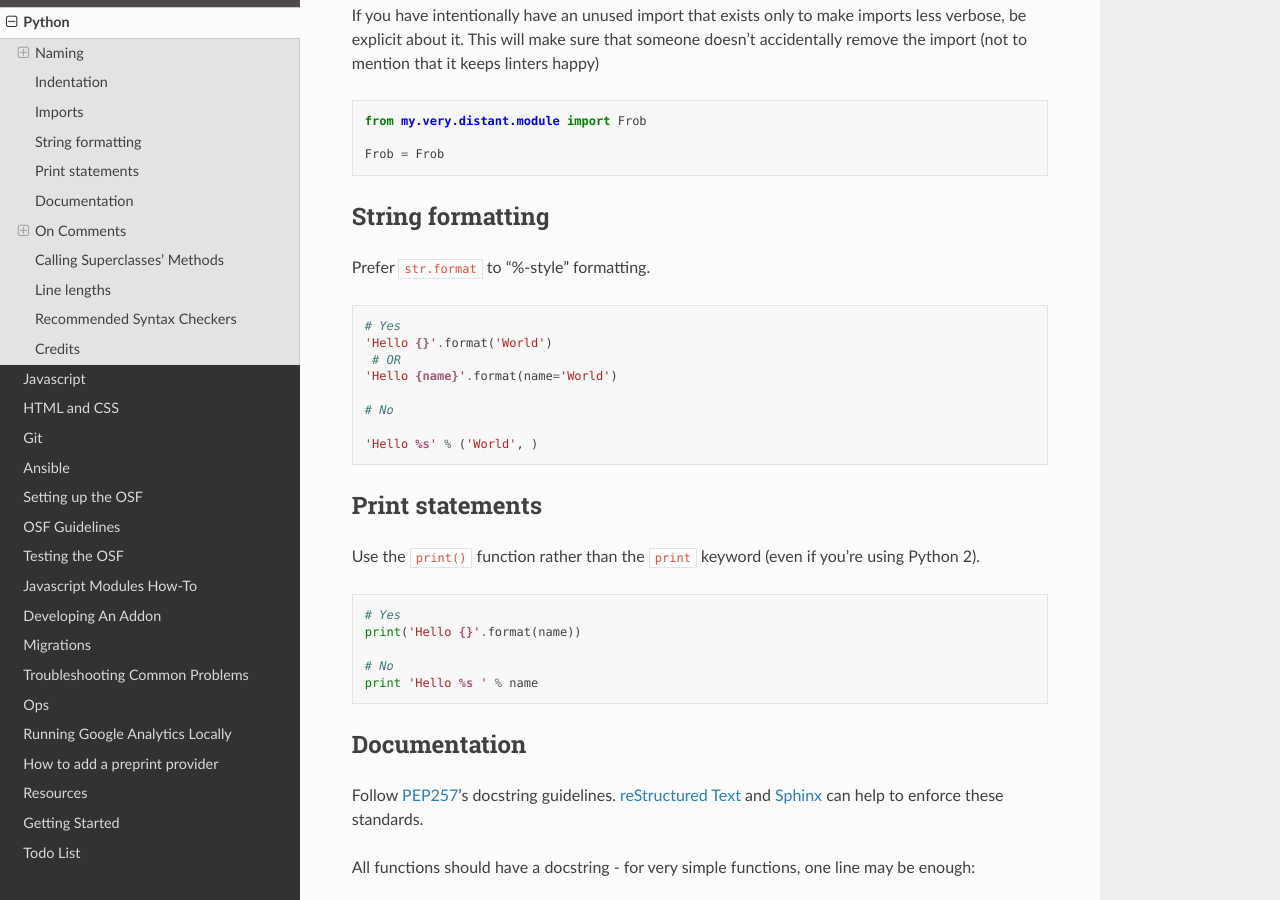
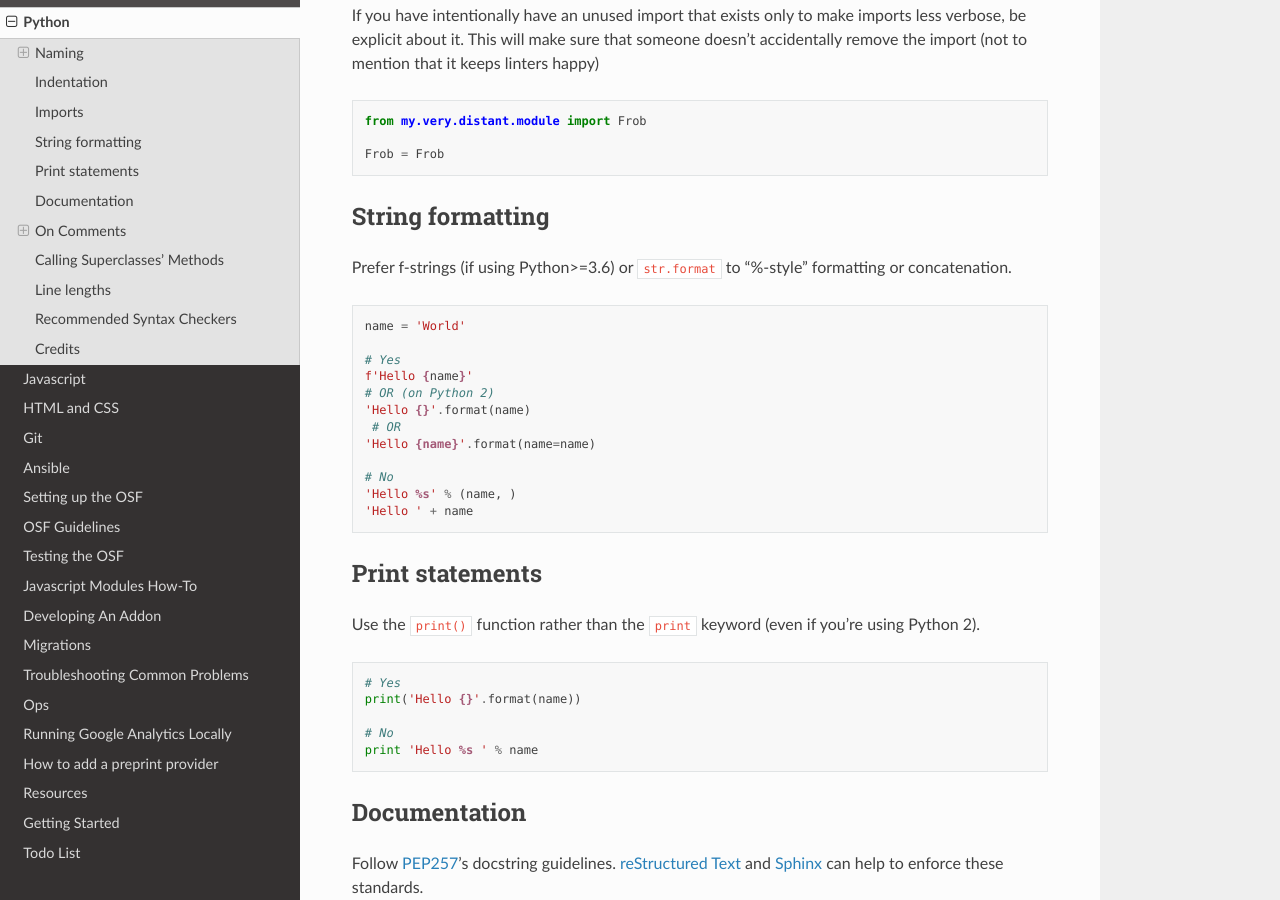
Before and after one commit to CenterForOpenScience/COSDev, a Sphinx documentation site: the page built from docs/style_guides/python.rst, in a window 1280 px wide and 900 px high, scrolled down 2376 px. Built offline with Sphinx 7.4.7 and the Read the Docs theme 2.0.0, drawn with Linux system fonts in a browser that asks for light colours.

Commit message:
Prefer f-strings

```diff
--- a/docs/style_guides/python.rst
+++ b/docs/style_guides/python.rst
@@ -121,18 +121,22 @@ If you have intentionally have an unused import that exists only to make imports
 String formatting
 *****************
 
-Prefer ``str.format`` to "%-style" formatting.
+Prefer f-strings (if using Python>=3.6) or ``str.format`` to "%-style" formatting or concatenation.
 
 .. code-block:: python
 
+    name = 'World'
+
     # Yes
-    'Hello {}'.format('World')
+    f'Hello {name}'
+    # OR (on Python 2)
+    'Hello {}'.format(name)
      # OR
-    'Hello {name}'.format(name='World')
+    'Hello {name}'.format(name=name)
 
     # No
-
-    'Hello %s' % ('World', )
+    'Hello %s' % (name, )
+    'Hello ' + name
 
 Print statements
 ****************
```
